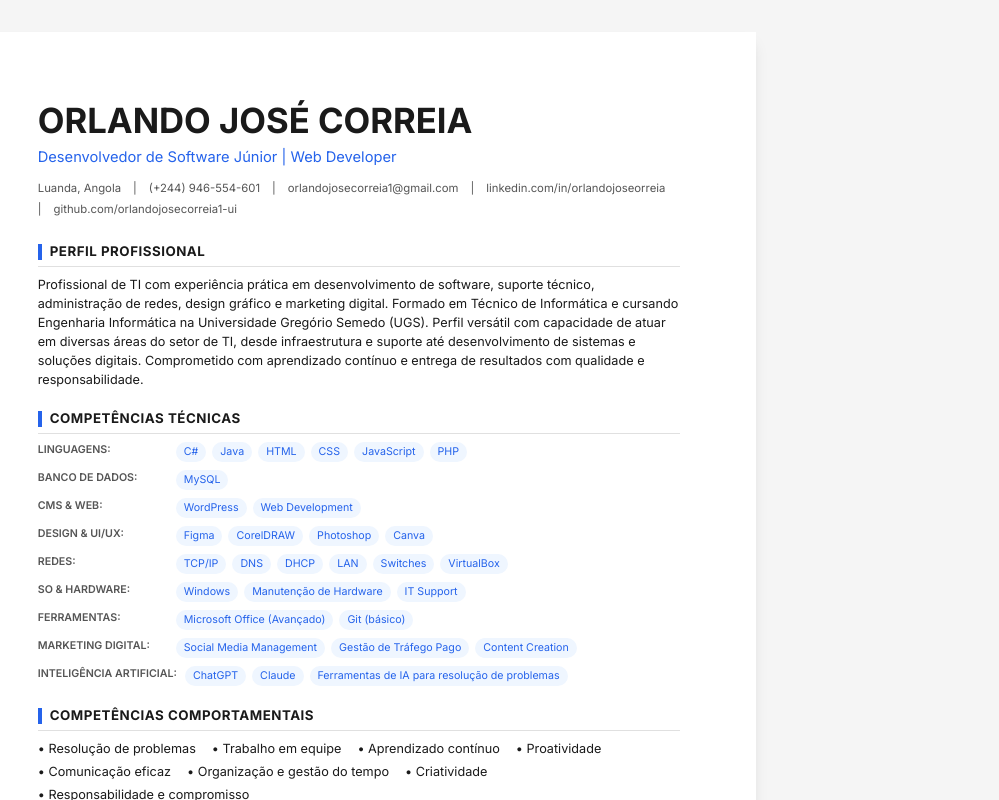
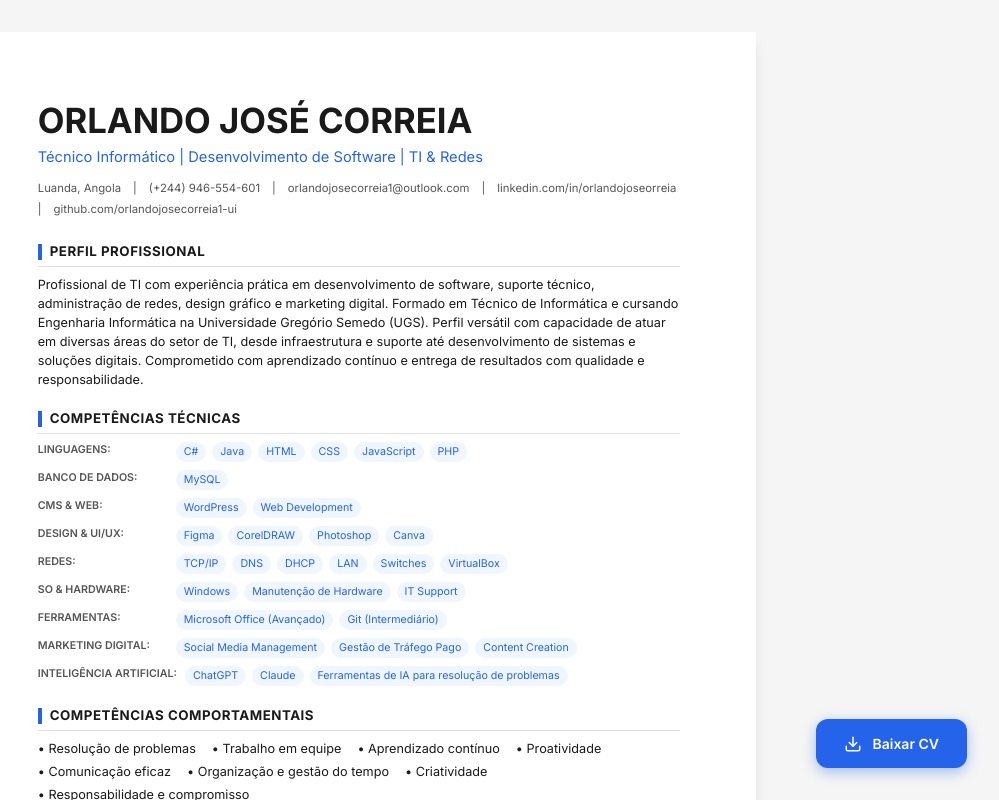
Before and after one commit to alvesslim/sistema_cv, a React (Vite) app: page / in a window 1280 px wide. Shown: the top 800 px of the page, without its empty margins (281-1280 px from the left). Built offline with nearby package versions, Linux system fonts and the light colour scheme.

Commit message:
Atualizar arquivos do CV

```diff
--- a/src/app/App.tsx
+++ b/src/app/App.tsx
@@ -1,6 +1,53 @@
 export default function App() {
+  const handleDownload = () => {
+    window.print();
+  };
+
   return (
     <div className="min-h-screen bg-[#F5F5F5] flex items-center justify-center p-8">
+      {/* Download Button */}
+      <button
+        onClick={handleDownload}
+        className="no-print"
+        style={{
+          position: 'fixed',
+          bottom: '32px',
+          right: '32px',
+          backgroundColor: '#2563EB',
+          color: '#FFFFFF',
+          border: 'none',
+          borderRadius: '12px',
+          padding: '14px 28px',
+          fontSize: '14px',
+          fontWeight: '600',
+          fontFamily: 'Inter, sans-serif',
+          cursor: 'pointer',
+          display: 'flex',
+          alignItems: 'center',
+          gap: '10px',
+          boxShadow: '0 4px 14px rgba(37, 99, 235, 0.4)',
+          transition: 'all 0.2s ease',
+          zIndex: 1000,
+        }}
+        onMouseEnter={(e) => {
+          e.currentTarget.style.backgroundColor = '#1D4ED8';
+          e.currentTarget.style.boxShadow = '0 6px 20px rgba(37, 99, 235, 0.5)';
+          e.currentTarget.style.transform = 'translateY(-2px)';
+        }}
+        onMouseLeave={(e) => {
+          e.currentTarget.style.backgroundColor = '#2563EB';
+          e.currentTarget.style.boxShadow = '0 4px 14px rgba(37, 99, 235, 0.4)';
+          e.currentTarget.style.transform = 'translateY(0)';
+        }}
+      >
+        <svg width="18" height="18" viewBox="0 0 24 24" fill="none" stroke="currentColor" strokeWidth="2" strokeLinecap="round" strokeLinejoin="round">
+          <path d="M21 15v4a2 2 0 0 1-2 2H5a2 2 0 0 1-2-2v-4" />
+          <polyline points="7 10 12 15 17 10" />
+          <line x1="12" y1="15" x2="12" y2="3" />
+        </svg>
+        Baixar CV
+      </button>
+
       {/* A4 Resume Container */}
       <div
         className="bg-white shadow-lg"
@@ -31,7 +78,7 @@ export default function App() {
               fontWeight: '400'
             }}
           >
-            Desenvolvedor de Software Júnior | Web Developer
+            Técnico Informático | Desenvolvimento de Software | TI & Redes
           </p>
           <div
             className="flex flex-wrap gap-x-3 gap-y-1"
@@ -44,7 +91,7 @@ export default function App() {
             <span>|</span>
             <span>(+244) 946-554-601</span>
             <span>|</span>
-            <span>orlandojosecorreia1@gmail.com</span>
+            <span>orlandojosecorreia1@outlook.com</span>
             <span>|</span>
             <span>linkedin.com/in/orlandojoseorreia</span>
             <span>|</span>
@@ -115,7 +162,7 @@ export default function App() {
             />
             <SkillCategory
               label="Ferramentas"
-              skills={["Microsoft Office (Avançado)", "Git (básico)"]}
+              skills={["Microsoft Office (Avançado)", "Git (Intermediário)"]}
             />
             <SkillCategory
               label="Marketing Digital"
--- a/src/styles/index.css
+++ b/src/styles/index.css
@@ -1,3 +1,32 @@
 @import './fonts.css';
 @import './tailwind.css';
 @import './theme.css';
+
+@media print {
+  .no-print {
+    display: none !important;
+  }
+
+  @page {
+    size: A4;
+    margin: 8mm 0;
+  }
+
+  body {
+    margin: 0;
+    padding: 0;
+    -webkit-print-color-adjust: exact;
+    print-color-adjust: exact;
+  }
+
+  /* Remove background and shadow from wrapper, keep CV clean */
+  .min-h-screen {
+    background: none !important;
+    padding: 0 !important;
+    min-height: auto !important;
+  }
+
+  .shadow-lg {
+    box-shadow: none !important;
+  }
+}
```
Also changed, not shown: 2 other files (tests, documents, lock files or other folders).
